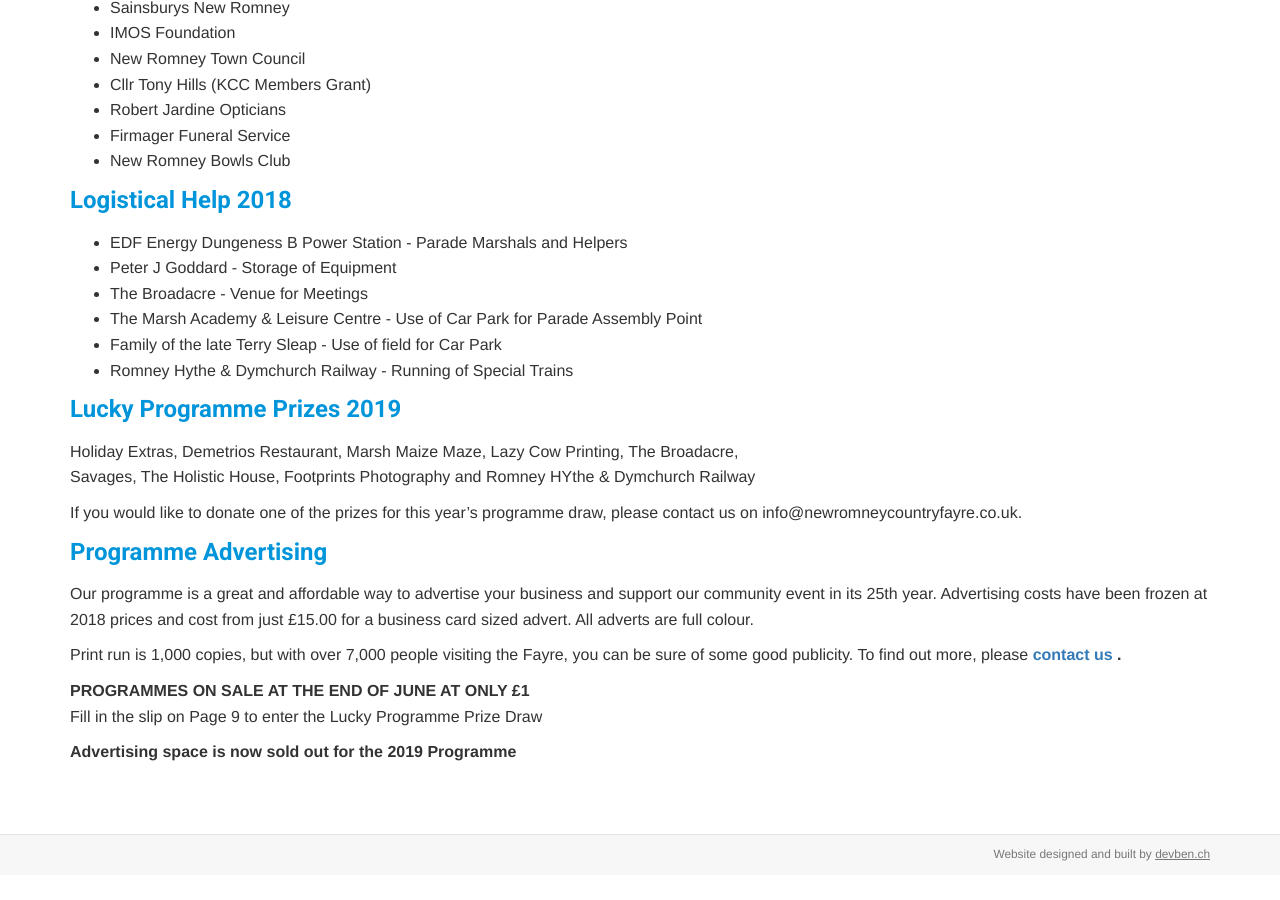
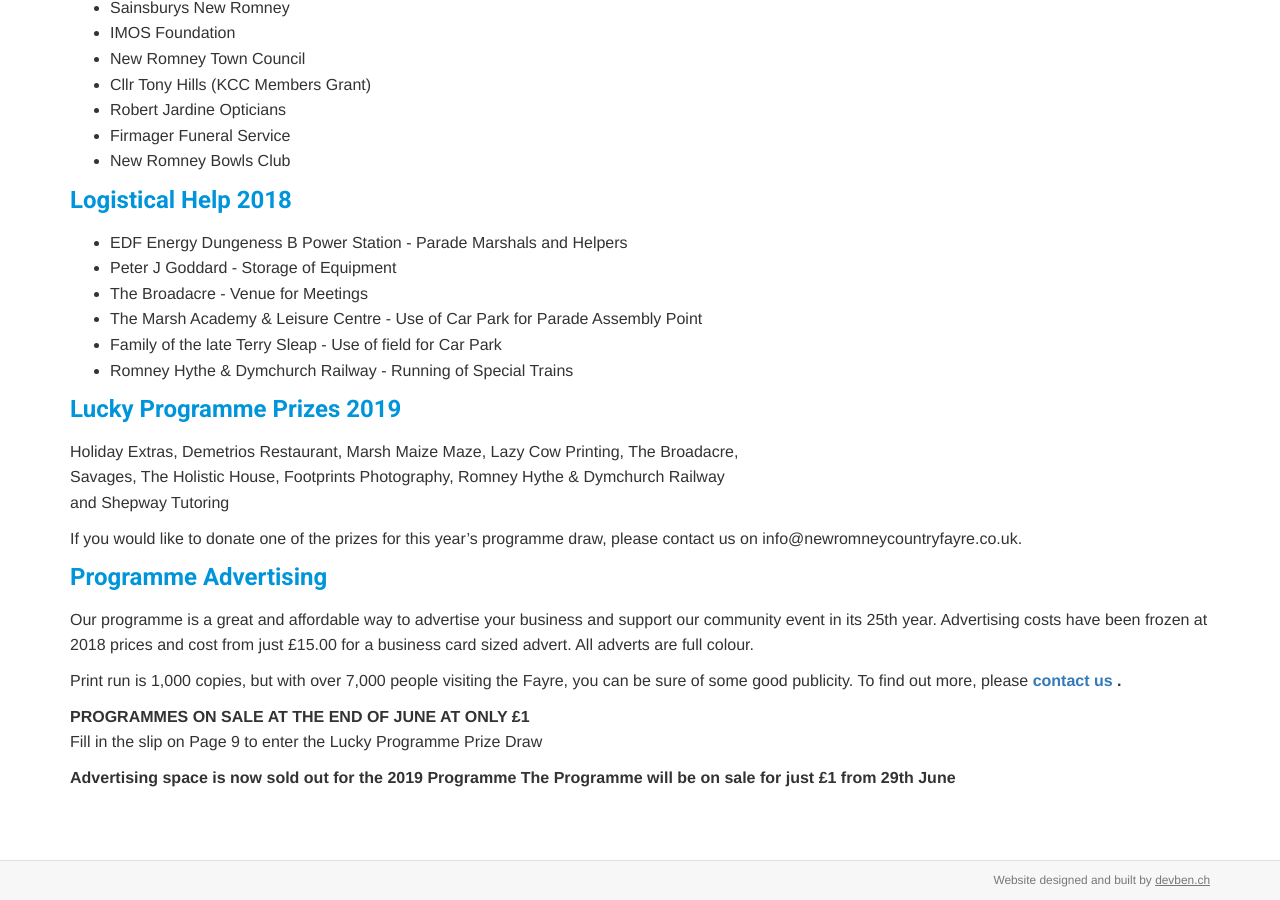
Before and after one commit to jodiedoubleday/newromney, a Jekyll site: the page built from supportUs.md, in a window 1280 px wide and 900 px high, scrolled down 1208 px. Built offline with Jekyll 4.4.1, drawn with Linux system fonts in a browser that asks for light colours; a script that is not in the unit is left out; before the commit the page ends 2083 px from its top, so only the background shows below that.

Commit message:
Update Pages “supportUs”

```diff
--- a/supportUs.md
+++ b/supportUs.md
@@ -78,7 +78,8 @@
 ### Lucky Programme Prizes 2019
 
 Holiday Extras, Demetrios Restaurant, Marsh Maize Maze, Lazy Cow Printing, The Broadacre,\
-Savages, The Holistic House, Footprints Photography and Romney HYthe & Dymchurch Railway
+Savages, The Holistic House, Footprints Photography, Romney Hythe & Dymchurch Railway\
+and Shepway Tutoring
 
 If you would like to donate one of the prizes for this year's programme draw, please contact us on info@newromneycountryfayre.co.uk.
 
@@ -91,4 +92,4 @@
 **PROGRAMMES ON SALE AT THE END OF JUNE AT ONLY £1**\
 Fill in the slip on Page 9 to enter the Lucky Programme Prize Draw
 
-**Advertising space is now sold out for the 2019 Programme**
+**Advertising space is now sold out for the 2019 Programme  The Programme will be on sale for just £1 from 29th June**
```
